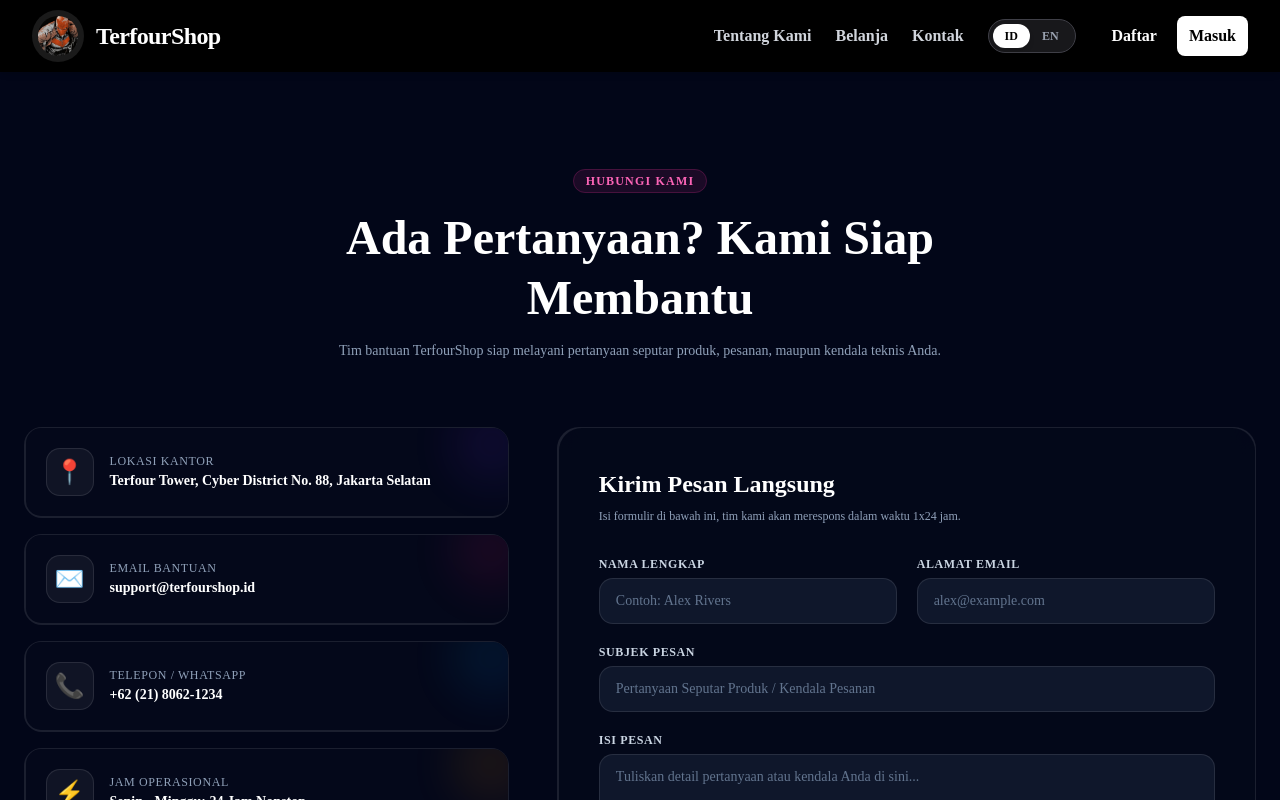
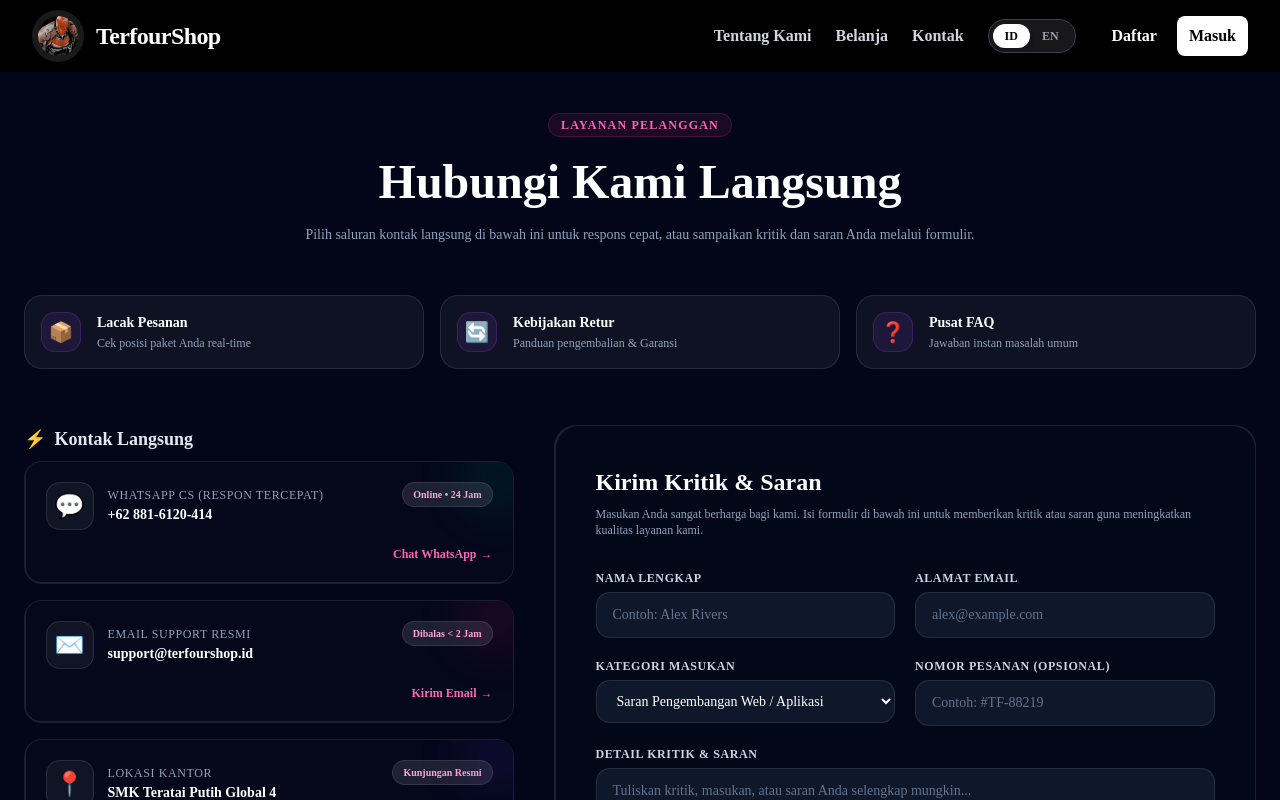
Before and after one commit to rebowamiftah-dotcom/terfourshop, a Next.js app: page /contact in a window 1280 px wide. Shown: the top 800 px of the page. Built offline with nearby package versions, Linux system fonts and the light colour scheme.

Commit message:
mengubah isi halaman Contact

```diff
--- a/app/components/Navbar/Navbar.tsx
+++ b/app/components/Navbar/Navbar.tsx
@@ -1,5 +1,7 @@
 'use client';
 
+import { useEffect, useState } from 'react';
+import { useRouter } from 'next/navigation';
 import { useHeader } from '../Contexts/HeaderContext';
 import { useLanguage } from '../Contexts/LanguageContext';
 import { getLangKey } from '@/app/lib/language';
@@ -20,6 +22,9 @@ type NavbarProps = {
 };
 
 export default function Navbar({ menus }: NavbarProps) {
+  const router = useRouter();
+  const [isRegistered, setIsRegistered] = useState(false);
+
   const {
     isMobileMenuOpen,
     setIsMobileMenuOpen,
@@ -29,6 +34,29 @@ export default function Navbar({ menus }: NavbarProps) {
   const {
     language
   } = useLanguage();
+
+  useEffect(() => {
+    // Pengecekan status pendaftaran dari localStorage
+    const registeredUser = localStorage.getItem("isRegistered");
+    if (registeredUser === "true") {
+      setIsRegistered(true);
+    }
+  }, []);
+
+  // Fungsi pengatur arah link menu
+  const getMenuHref = (href: string, titleId: string) => {
+    // Pengecekan spesifik untuk menu Belanja / Shopping
+    if (href === '/shopping' || href === '/shop' || titleId.toLowerCase().includes('belanja')) {
+      if (!isRegistered) {
+        return '/register';
+      }
+      if (isLoggedIn) {
+        return '/shopping';
+      }
+      return '/login';
+    }
+    return href;
+  };
 
   return (
     <nav className="flex items-center justify-between h-16 md:h-18 gap-4">
@@ -42,7 +70,7 @@ export default function Navbar({ menus }: NavbarProps) {
           <NavLink
             key={`${index}-${language}`}
             title={title[getLangKey(language)]}
-            href={href}
+            href={getMenuHref(href, title.id)}
             className="text-md font-semibold text-gray-300 hover:text-white transition-colors"
           />
         ))}
--- a/app/contact/page.tsx
+++ b/app/contact/page.tsx
@@ -1,61 +1,76 @@
 "use client";
 
 import React, { useState } from "react";
-import { motion } from "framer-motion";
+import { motion, AnimatePresence } from "framer-motion";
 import { useRouter } from "next/navigation";
 import Footer from "../components/Footer";
 
-
-// --- DUMMY DATA INFORMASI KONTAK ---
-const CONTACT_INFO = [
+// --- DUMMY DATA KONTAK LANGSUNG (CUKUP 3 KONTAK) ---
+const DIRECT_CONTACTS = [
   {
     id: 1,
-    title: "Lokasi Kantor",
-    detail: "Terfour Tower, Cyber District No. 88, Jakarta Selatan",
-    icon: "📍",
-    gradient: "from-purple-600 to-indigo-600",
+    title: "WhatsApp CS (Respon Tercepat)",
+    detail: "+62 881-6120-414",
+    actionText: "Chat WhatsApp",
+    href: "https://wa.me/628816120414?text=Halo%20Admin%20TerfourShop,%20saya%20butuh%20bantuan",
+    icon: "💬",
+    gradient: "from-emerald-500 to-teal-600",
+    badge: "Online • 24 Jam",
+    isExternal: true,
   },
   {
     id: 2,
-    title: "Email Bantuan",
+    title: "Email Support Resmi",
     detail: "support@terfourshop.id",
+    actionText: "Kirim Email",
+    href: "mailto:support@terfourshop.id?subject=Kritik%20dan%20Saran%20TerfourShop",
     icon: "✉️",
     gradient: "from-pink-500 to-rose-600",
+    badge: "Dibalas < 2 Jam",
+    isExternal: false,
   },
   {
     id: 3,
-    title: "Telepon / WhatsApp",
-    detail: "+62 (21) 8062-1234",
-    icon: "📞",
-    gradient: "from-cyan-500 to-blue-600",
+    title: "Lokasi Kantor",
+    detail: "SMK Teratai Putih Global 4",
+    actionText: "Petunjuk Arah (Maps)",
+    href: "https://maps.google.com/?q=Bekasi",
+    icon: "📍",
+    gradient: "from-purple-600 to-indigo-600",
+    badge: "Kunjungan Resmi",
+    isExternal: true,
   },
-  {
-    id: 4,
-    title: "Jam Operasional",
-    detail: "Senin - Minggu: 24 Jam Nonstop",
-    icon: "⚡",
-    gradient: "from-amber-400 to-orange-500",
-  },
+];
+
+// --- SHORTCUT BANTUAN CEPAT (E-COMMERCE QUICK LINKS) ---
+const QUICK_HELP = [
+  { id: 1, title: "Lacak Pesanan", icon: "📦", desc: "Cek posisi paket Anda real-time", href: "/track-order" },
+  { id: 2, title: "Kebijakan Retur", icon: "🔄", desc: "Panduan pengembalian & Garansi", href: "/returns" },
+  { id: 3, title: "Pusat FAQ", icon: "❓", desc: "Jawaban instan masalah umum", href: "/faq" },
 ];
 
 export default function Contact() {
   const router = useRouter();
 
-  // --- STATE STATUS LOGIN/REGISTER (Ganti ke true/false untuk pengujian) ---
+  // --- STATE STATUS LOGIN/REGISTER ---
   const [isRegistered, setIsRegistered] = useState(false);
 
-  // State Form
+  // State Form Khusus E-Commerce (Kritik & Saran)
   const [formData, setFormData] = useState({
     name: "",
     email: "",
-    subject: "",
+    orderId: "",
+    category: "Saran Pengembangan Web / Aplikasi",
+    customCategory: "", // State untuk input kustom jika memilih "Lainnya"
     message: "",
   });
 
   const [isSubmitting, setIsSubmitting] = useState(false);
   const [submittedSuccess, setSubmittedSuccess] = useState(false);
 
-  const handleChange = (e: React.ChangeEvent<HTMLInputElement | HTMLTextAreaElement>) => {
+  const handleChange = (
+    e: React.ChangeEvent<HTMLInputElement | HTMLTextAreaElement | HTMLSelectElement>
+  ) => {
     setFormData({ ...formData, [e.target.name]: e.target.value });
   };
 
@@ -69,29 +84,42 @@ export default function Contact() {
     }
 
     setIsSubmitting(true);
+
+    // Kategori akhir yang akan dikirim (jika "Lainnya", ambil dari customCategory)
+    const finalCategory =
+      formData.category === "Lainnya" ? formData.customCategory : formData.category;
+
     // Simulasi pengiriman pesan
     setTimeout(() => {
+      console.log("Data terkirim:", { ...formData, category: finalCategory });
       setIsSubmitting(false);
       setSubmittedSuccess(true);
-      setFormData({ name: "", email: "", subject: "", message: "" });
+      setFormData({
+        name: "",
+        email: "",
+        orderId: "",
+        category: "Saran Pengembangan Web / Aplikasi",
+        customCategory: "",
+        message: "",
+      });
     }, 1500);
   };
 
   return (
-    <div className="w-full min-h-screen bg-slate-950 text-white overflow-hidden py-16 sm:py-24 relative">
+    <div className="w-full min-h-screen bg-slate-950 text-white overflow-hidden pt-20 sm:pt-10 relative flex flex-col justify-between">
       {/* GLOW BACKGROUND DEKORATIF */}
       <div className="absolute top-1/4 left-1/2 -translate-x-1/2 -translate-y-1/2 w-[500px] h-[500px] bg-purple-600/15 rounded-full blur-[140px] pointer-events-none -z-10" />
       <div className="absolute bottom-10 right-10 w-[350px] h-[350px] bg-pink-500/10 rounded-full blur-[120px] pointer-events-none -z-10" />
 
-      <div className="container mx-auto px-6 max-w-7xl">
+      <div className="container mx-auto px-6 max-w-7xl pb-16 sm:pb-24">
         {/* HEADER SECTION */}
-        <div className="text-center max-w-2xl mx-auto mb-16">
+        <div className="text-center max-w-2xl mx-auto mb-12">
           <motion.span
             initial={{ opacity: 0, y: -10 }}
             animate={{ opacity: 1, y: 0 }}
             className="text-xs font-semibold uppercase tracking-widest text-pink-400 bg-pink-500/10 px-3 py-1 rounded-full border border-pink-500/20"
           >
-            Hubungi Kami
+            Layanan Pelanggan
           </motion.span>
           <motion.h1
             initial={{ opacity: 0, y: 10 }}
@@ -99,7 +127,7 @@ export default function Contact() {
             transition={{ delay: 0.1 }}
             className="text-3xl sm:text-5xl font-extrabold mt-4 leading-tight"
           >
-            Ada Pertanyaan? Kami Siap Membantu
+            Hubungi Kami Langsung
           </motion.h1>
           <motion.p
             initial={{ opacity: 0, y: 10 }}
@@ -107,53 +135,96 @@ export default function Contact() {
             transition={{ delay: 0.2 }}
             className="text-slate-400 text-sm mt-3 font-light leading-relaxed"
           >
-            Tim bantuan TerfourShop siap melayani pertanyaan seputar produk, pesanan, maupun kendala teknis Anda.
+            Pilih saluran kontak langsung di bawah ini untuk respons cepat, atau sampaikan kritik dan saran Anda melalui formulir.
           </motion.p>
         </div>
 
-        {/* MAIN CONTENT: INFO CARDS & FORM */}
-        <div className="grid grid-cols-1 lg:grid-cols-12 gap-12 items-start">
-
-          {/* BAGIAN KIRI: KARTU INFORMASI KONTAK */}
-          <div className="lg:col-span-5 grid grid-cols-1 sm:grid-cols-2 lg:grid-cols-1 gap-4">
-            {CONTACT_INFO.map((item, index) => (
+        {/* QUICK E-COMMERCE SHORTCUTS */}
+        <div className="grid grid-cols-1 md:grid-cols-3 gap-4 mb-14">
+          {QUICK_HELP.map((item) => (
             <motion.div
               key={item.id}
+              whileHover={{ y: -4 }}
+              onClick={() => router.push(item.href)}
+              className="cursor-pointer p-4 rounded-2xl bg-white/5 border border-white/10 hover:border-pink-500/40 hover:bg-white/10 transition-all flex items-center gap-4"
+            >
+              <div className="w-10 h-10 rounded-xl bg-purple-500/10 border border-purple-500/20 flex items-center justify-center text-xl shrink-0">
+                {item.icon}
+              </div>
+              <div>
+                <h4 className="text-sm font-bold text-white">{item.title}</h4>
+                <p className="text-xs text-slate-400 mt-0.5">{item.desc}</p>
+              </div>
+            </motion.div>
+          ))}
+        </div>
+
+        {/* MAIN CONTENT: DIRECT CONTACTS & CRITIQUE/SUGGESTION FORM */}
+        <div className="grid grid-cols-1 lg:grid-cols-12 gap-10 items-start">
+
+          {/* BAGIAN KIRI: KARTU KONTAK LANGSUNG */}
+          <div className="lg:col-span-5 space-y-4">
+            <h2 className="text-lg font-bold text-slate-200 mb-2 flex items-center gap-2">
+              <span>⚡</span> Kontak Langsung
+            </h2>
+
+            {DIRECT_CONTACTS.map((item, index) => (
+              <motion.a
+                key={item.id}
+                href={item.href}
+                target={item.isExternal ? "_blank" : "_self"}
+                rel={item.isExternal ? "noopener noreferrer" : ""}
                 initial={{ opacity: 0, x: -20 }}
                 animate={{ opacity: 1, x: 0 }}
                 transition={{ duration: 0.3, delay: index * 0.1 }}
                 whileHover={{ y: -3 }}
-                className="group relative rounded-2xl p-[1.5px] bg-white/10 overflow-hidden cursor-pointer"
+                className="block group relative rounded-2xl p-[1.5px] bg-white/10 overflow-hidden cursor-pointer"
               >
                 {/* RUNNING RAINBOW BORDER */}
                 <motion.div
                   className="absolute -inset-[1.5px] rounded-[17px] opacity-0 group-hover:opacity-100 transition-opacity duration-200 -z-10"
                   style={{
-                    backgroundImage: "linear-gradient(90deg, #f43f5e, #eab308, #22c55e, #06b6d4, #a855f7, #f43f5e)",
+                    backgroundImage:
+                      "linear-gradient(90deg, #f43f5e, #eab308, #22c55e, #06b6d4, #a855f7, #f43f5e)",
                     backgroundSize: "200% 100%",
                   }}
                   animate={{ backgroundPosition: ["0% 0%", "200% 0%"] }}
                   transition={{ duration: 2.5, repeat: Infinity, ease: "linear" }}
                 />
 
-                <div className="w-full h-full p-5 rounded-[15px] bg-slate-950/90 flex items-center gap-4 relative overflow-hidden">
+                <div className="w-full h-full p-5 rounded-[15px] bg-slate-950/90 flex flex-col justify-between gap-4 relative overflow-hidden">
                   <div className={`absolute -top-6 -right-6 w-20 h-20 bg-gradient-to-br ${item.gradient} opacity-10 rounded-full blur-xl group-hover:opacity-25 transition-opacity`} />
 
+                  <div className="flex items-start justify-between gap-3">
+                    <div className="flex items-center gap-3.5">
                       <div className="w-12 h-12 rounded-xl bg-white/5 border border-white/10 flex items-center justify-center text-2xl shrink-0 group-hover:scale-110 transition-transform">
                         {item.icon}
                       </div>
                       <div>
-                    <h3 className="text-xs text-slate-400 font-medium uppercase tracking-wider">{item.title}</h3>
+                        <h3 className="text-xs text-slate-400 font-medium uppercase tracking-wider">
+                          {item.title}
+                        </h3>
                         <p className="text-sm font-semibold text-white mt-0.5 group-hover:text-purple-300 transition-colors">
                           {item.detail}
                         </p>
                       </div>
                     </div>
-              </motion.div>
+
+                    <span className="text-[10px] font-semibold px-2.5 py-1 rounded-full bg-white/10 border border-white/10 text-pink-300 whitespace-nowrap">
+                      {item.badge}
+                    </span>
+                  </div>
+
+                  <div className="flex items-center justify-end text-xs font-bold text-pink-400 group-hover:text-pink-300 transition-colors">
+                    <span>{item.actionText}</span>
+                    <span className="ml-1 group-hover:translate-x-1 transition-transform">→</span>
+                  </div>
+                </div>
+              </motion.a>
             ))}
           </div>
 
-          {/* BAGIAN KANAN: FORMULIR PESAN */}
+          {/* BAGIAN KANAN: FORMULIR KRITIK & SARAN */}
           <motion.div
             initial={{ opacity: 0, x: 20 }}
             animate={{ opacity: 1, x: 0 }}
@@ -164,7 +235,8 @@ export default function Contact() {
             <motion.div
               className="absolute -inset-[1.5px] rounded-[25px] opacity-0 group-hover:opacity-100 transition-opacity duration-300 -z-10"
               style={{
-                backgroundImage: "linear-gradient(90deg, #ec4899, #a855f7, #06b6d4, #ec4899)",
+                backgroundImage:
+                  "linear-gradient(90deg, #ec4899, #a855f7, #06b6d4, #ec4899)",
                 backgroundSize: "200% 100%",
               }}
               animate={{ backgroundPosition: ["0% 0%", "200% 0%"] }}
@@ -172,23 +244,23 @@ export default function Contact() {
             />
 
             <div className="w-full h-full p-8 sm:p-10 rounded-[23px] bg-slate-950/90 backdrop-blur-md relative">
-              <h2 className="text-xl sm:text-2xl font-bold mb-2">Kirim Pesan Langsung</h2>
+              <h2 className="text-xl sm:text-2xl font-bold mb-2">Kirim Kritik & Saran</h2>
               <p className="text-xs text-slate-400 font-light mb-8">
-                Isi formulir di bawah ini, tim kami akan merespons dalam waktu 1x24 jam.
+                Masukan Anda sangat berharga bagi kami. Isi formulir di bawah ini untuk memberikan kritik atau saran guna meningkatkan kualitas layanan kami.
               </p>
 
               {submittedSuccess ? (
                 <div className="p-6 rounded-2xl bg-emerald-500/10 border border-emerald-500/30 text-center">
                   <span className="text-4xl">🎉</span>
-                  <h3 className="text-lg font-bold text-emerald-400 mt-2">Pesan Berhasil Terkirim!</h3>
+                  <h3 className="text-lg font-bold text-emerald-400 mt-2">Kritik & Saran Terkirim!</h3>
                   <p className="text-xs text-slate-300 mt-1">
-                    Terima kasih telah menghubungi kami. Tim TerfourShop akan membalas pesan Anda segera.
+                    Terima kasih telah memberikan masukan. Setiap tanggapan Anda sangat berarti untuk kemajuan TerfourShop.
                   </p>
                   <button
                     onClick={() => setSubmittedSuccess(false)}
                     className="mt-5 px-5 py-2 rounded-xl bg-emerald-600 hover:bg-emerald-500 text-xs font-semibold transition-all"
                   >
-                    Kirim Pesan Lain
+                    Kirim Masukan Lain
                   </button>
                 </div>
               ) : (
@@ -227,26 +299,73 @@ export default function Contact() {
                     </div>
                   </div>
 
-                  {/* INPUT SUBJEK */}
+                  <div className="grid grid-cols-1 sm:grid-cols-2 gap-5">
+                    {/* DROPDOWN KATEGORI MASUKAN */}
                     <div>
                       <label className="block text-xs font-semibold text-slate-300 mb-1.5 uppercase tracking-wider">
-                      Subjek Pesan
+                        Kategori Masukan
+                      </label>
+                      <select
+                        name="category"
+                        value={formData.category}
+                        onChange={handleChange}
+                        className="w-full px-4 py-3 rounded-xl bg-slate-900 border border-white/10 text-sm text-white focus:outline-none focus:border-purple-500 focus:ring-1 focus:ring-purple-500 transition-all"
+                      >
+                        <option value="Saran Pengembangan Web / Aplikasi">Saran Pengembangan Web / Aplikasi</option>
+                        <option value="Pengalaman Layanan / CS">Pengalaman Layanan / CS</option>
+                        <option value="Kualitas Produk / Barang">Kualitas Produk / Barang</option>
+                        <option value="Kendala Pesanan / Pengiriman">Kendala Pesanan / Pengiriman</option>
+                        <option value="Kendala Akun & Teknis">Kendala Akun & Teknis</option>
+                        <option value="Lainnya">Lainnya</option>
+                      </select>
+                    </div>
+
+                    {/* INPUT NOMOR PESANAN (ORDER ID) */}
+                    <div>
+                      <label className="block text-xs font-semibold text-slate-300 mb-1.5 uppercase tracking-wider">
+                        Nomor Pesanan (Opsional)
                       </label>
                       <input
                         type="text"
-                      name="subject"
-                      required
-                      value={formData.subject}
+                        name="orderId"
+                        value={formData.orderId}
                         onChange={handleChange}
-                      placeholder="Pertanyaan Seputar Produk / Kendala Pesanan"
+                        placeholder="Contoh: #TF-88219"
                         className="w-full px-4 py-3 rounded-xl bg-slate-900 border border-white/10 text-sm text-white placeholder-slate-500 focus:outline-none focus:border-purple-500 focus:ring-1 focus:ring-purple-500 transition-all"
                       />
                     </div>
+                  </div>
+
+                  {/* INPUT KATEGORI KUSTOM (HANYA MUNCUL JIKA "Lainnya" DIPILIH) */}
+                  <AnimatePresence>
+                    {formData.category === "Lainnya" && (
+                      <motion.div
+                        initial={{ opacity: 0, height: 0 }}
+                        animate={{ opacity: 1, height: "auto" }}
+                        exit={{ opacity: 0, height: 0 }}
+                        transition={{ duration: 0.3 }}
+                        className="overflow-hidden"
+                      >
+                        <label className="block text-xs font-semibold text-pink-400 mb-1.5 uppercase tracking-wider">
+                          Tuliskan Kategori Masukan Anda
+                        </label>
+                        <input
+                          type="text"
+                          name="customCategory"
+                          required={formData.category === "Lainnya"}
+                          value={formData.customCategory}
+                          onChange={handleChange}
+                          placeholder="Contoh: Masukan Promo & Diskon"
+                          className="w-full px-4 py-3 rounded-xl bg-slate-900 border border-pink-500/40 text-sm text-white placeholder-slate-500 focus:outline-none focus:border-pink-500 focus:ring-1 focus:ring-pink-500 transition-all"
+                        />
+                      </motion.div>
+                    )}
+                  </AnimatePresence>
 
                   {/* INPUT PESAN */}
                   <div>
                     <label className="block text-xs font-semibold text-slate-300 mb-1.5 uppercase tracking-wider">
-                      Isi Pesan
+                      Detail Kritik & Saran
                     </label>
                     <textarea
                       name="message"
@@ -254,7 +373,7 @@ export default function Contact() {
                       required
                       value={formData.message}
                       onChange={handleChange}
-                      placeholder="Tuliskan detail pertanyaan atau kendala Anda di sini..."
+                      placeholder="Tuliskan kritik, masukan, atau saran Anda selengkap mungkin..."
                       className="w-full px-4 py-3 rounded-xl bg-slate-900 border border-white/10 text-sm text-white placeholder-slate-500 focus:outline-none focus:border-purple-500 focus:ring-1 focus:ring-purple-500 transition-all resize-none"
                     />
                   </div>
@@ -265,16 +384,15 @@ export default function Contact() {
                     disabled={isSubmitting}
                     className="w-full py-4 rounded-xl bg-gradient-to-r from-pink-500 via-purple-600 to-indigo-600 hover:from-pink-400 hover:to-indigo-500 text-white font-bold text-sm shadow-lg shadow-purple-500/25 transition-all duration-200 hover:scale-[1.01] active:scale-[0.99] disabled:opacity-50"
                   >
-                    {isSubmitting ? "Mengirim Pesan..." : "Kirim Pesan Sekarang 🚀"}
+                    {isSubmitting ? "Mengirim Masukan..." : "Kirim Kritik & Saran 🚀"}
                   </button>
                 </form>
               )}
             </div>
           </motion.div>
-          <Footer />
         </div>
       </div>
-
+      <Footer />
     </div>
   );
 }
--- a/app/register/page.tsx
+++ b/app/register/page.tsx
@@ -75,7 +75,7 @@ export default function RegisterPage() {
             </div>
 
             <h1 className="text-2xl sm:text-3xl font-extrabold tracking-tight mb-2">
-              Buat Akun Baru <br />
+              Buat Akun <br />
               <span className="bg-clip-text text-transparent bg-gradient-to-r from-purple-400 via-pink-400 to-amber-300">
                 TerfourShop
               </span>
--- a/package.json
+++ b/package.json
@@ -17,10 +17,7 @@
     "dotenv": "^17.4.2",
     "framer-motion": "^13.0.0",
     "lucide-react": "^1.31.0",
-<<<<<<< HEAD
     "motion": "^12.43.0",
-=======
->>>>>>> 73bf9776a2d9cbdf42d36903fb58060593282318
     "next": "16.3.0",
     "postprocessing": "^6.39.4",
     "react": "19.2.8",
```
Also changed, not shown: app/components/Home/HeroSection.tsx (+27 -1 lines), 1 other file (tests, documents, lock files or other folders). Lines whose indentation alone changed are shown as unchanged.
